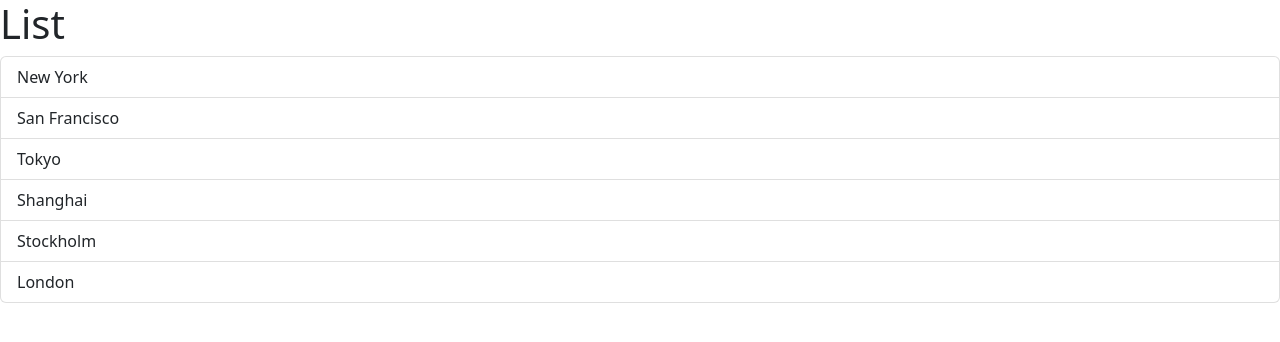
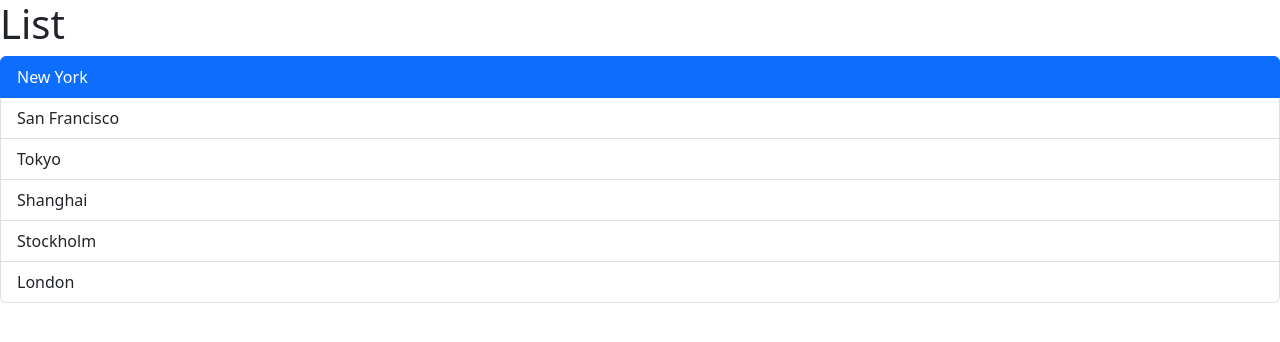
Before and after one commit to AllasKevin/react-mosh-tutorial-app, a React (Vite) app: page / in a window 1280 px wide. Shown: the top 342 px of the page. Built offline with nearby package versions, Linux system fonts and the light colour scheme.

Commit message:
before cleaning up code

```diff
--- a/src/components/ListGroup.tsx
+++ b/src/components/ListGroup.tsx
@@ -1,5 +1,7 @@
+import { MouseEvent } from "react";
+
 function ListGroup() {
-  const items = [
+  let items = [
     "New York",
     "San Francisco",
     "Tokyo",
@@ -7,13 +9,45 @@ function ListGroup() {
     "Stockholm",
     "London",
   ];
+  let selectedIndex = 0;
+  //items = [];
+  /*
+  if (items.length === 0)
+    return (
+      <>
+        <h1>List</h1>
+        <p>No item found</p>
+      </>
+    );
+*/
+
+  const message = items.length === 0 ? <p>No item found</p> : null;
+
+  // The benefit of using a function to the constant above is that it can have parameters. But if you dont have a parameter then it is better to use a constant
+  const getMessage = () => {
+    items.length === 0 ? <p>No item found</p> : null;
+  };
+
+  // Event Handler
+  const handleClick = (event: MouseEvent) => console.log(event);
 
   return (
     <>
       <h1>List</h1>
+      {/*items.length === 0 ? <p>No item found</p> : null*/}
+      {/*message*/}
+      {items.length === 0 && <p>No item found</p>}
       <ul className="list-group">
-        {items.map((item) => (
-          <li className="list-group-item" key={item}>
+        {items.map((item, index) => (
+          <li
+            className={
+              selectedIndex === index
+                ? "list-group-item active"
+                : "list-group-item"
+            }
+            key={item}
+            onClick={handleClick}
+          >
             {item}
           </li>
         ))}
```
